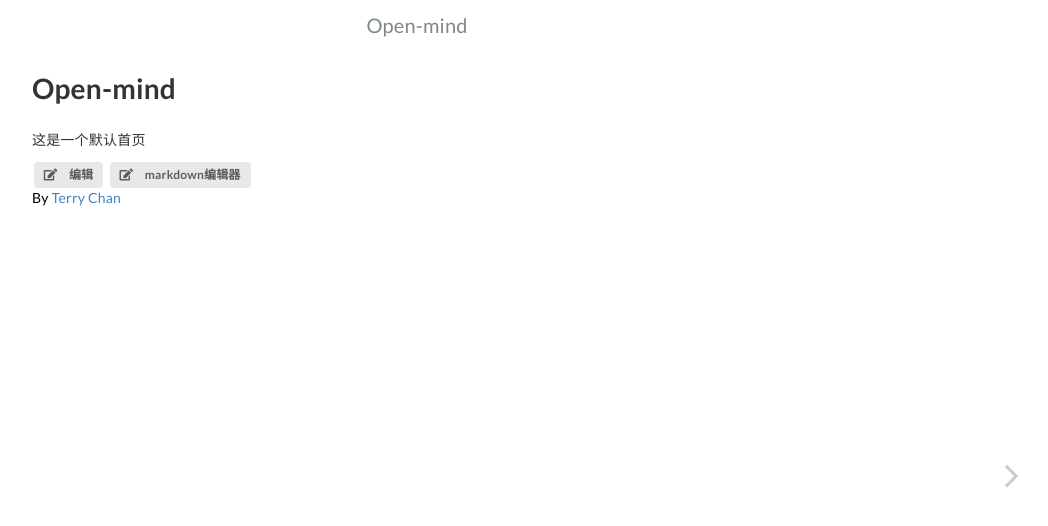
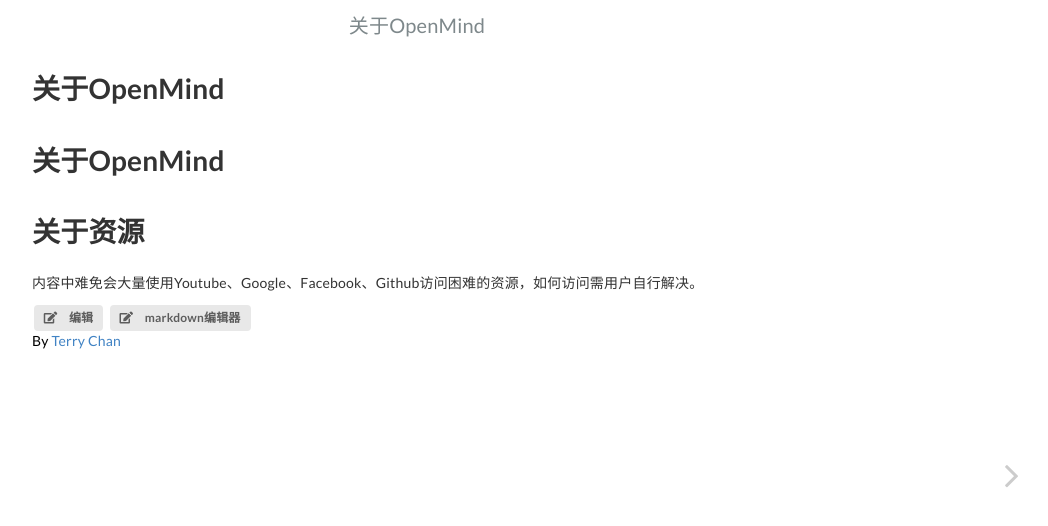
Before and after one commit to napoler/Open-mind, a Jekyll site: the page built from docs/index.md, in a window 1280 px wide. Shown: the top 526 px of the page, without its empty margins (223-1271 px from the left). Built offline with Jekyll 4.4.1, drawn with Linux system fonts in a browser that asks for light colours.

Commit message:
Update index.md

```diff
--- a/docs/index.md
+++ b/docs/index.md
@@ -1,5 +1,11 @@
 ---
 layout: home
+title: 关于OpenMind
 ---
 
-这是一个默认首页
+# 关于OpenMind
+
+
+# 关于资源
+
+内容中难免会大量使用Youtube、Google、Facebook、Github访问困难的资源，如何访问需用户自行解决。
```
